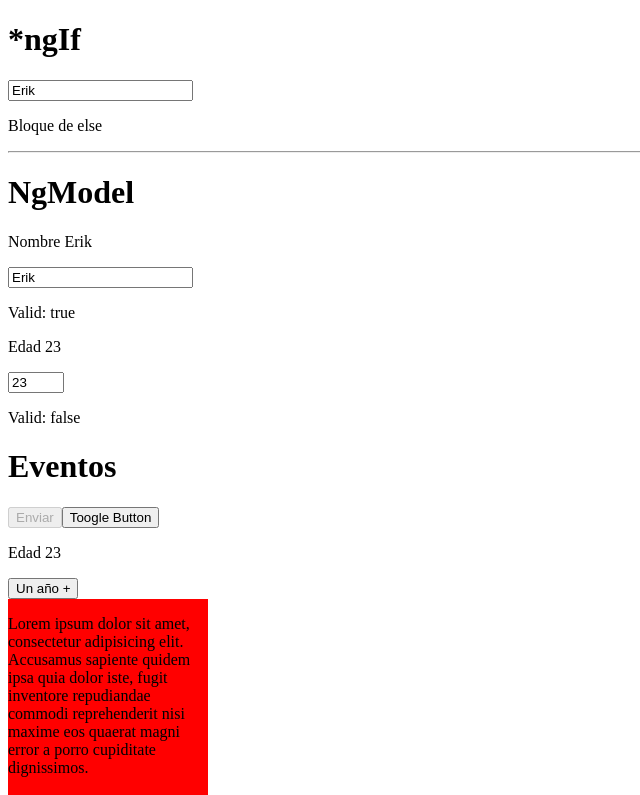
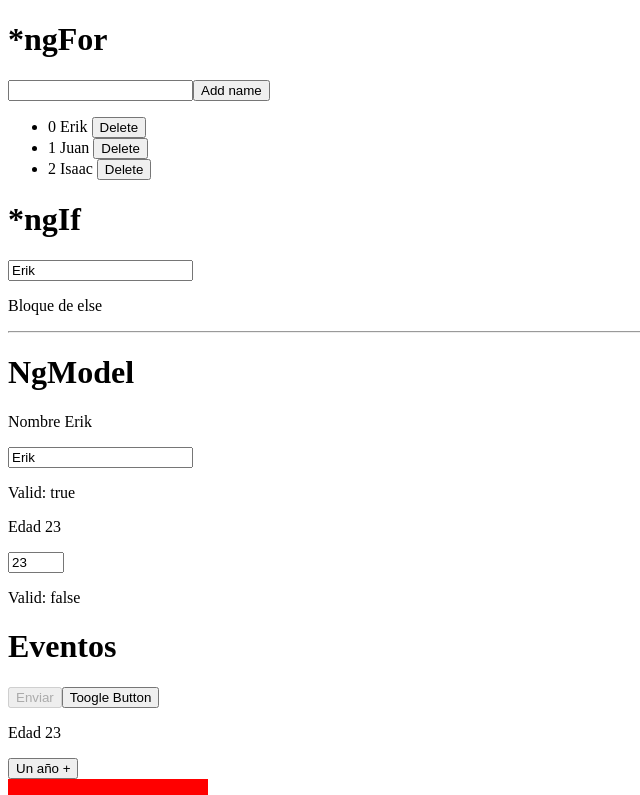
Before and after one commit to erikmya/Curso_angular, an Angular app in the folder my-store/: page / in a window 1280 px wide. Shown: the top 795 px of the page, without its empty margins (0-640 px from the left). Built offline with nearby package versions, Linux system fonts and the light colour scheme.

Commit message:
Clase 12 ngFor

```diff
--- a/my-store/src/app/app.component.html
+++ b/my-store/src/app/app.component.html
@@ -1,3 +1,13 @@
+<h1>*ngFor</h1>
+<input type="text" required [(ngModel)]="newName"/>
+<button (click)="addName()">Add name</button>
+<ul>
+  <li *ngIf="names.length === 0">No hay nombres</li>
+  <li *ngFor="let name of names; index as i">
+    {{i}} {{ name }}
+    <button (click)="deleteName(i)">Delete</button>
+  </li>
+</ul>
 <h1>*ngIf</h1>
 <input type="text" required [(ngModel)]="person.name"/>
 <p *ngIf="person.name === 'erik'">Soy Erik!</p>
--- a/my-store/src/app/app.component.ts
+++ b/my-store/src/app/app.component.ts
@@ -16,6 +16,8 @@
     age: 23,
     avatar: 'https://www.pngitem.com/pimgs/m/78-786293_1240-x-1240-0-avatar-profile-icon-png.png'
   }
+  names: string[] = ['Erik', 'Juan', 'Isaac'];
+  newName = '';
 
 
   toggleButton() {
@@ -35,4 +37,13 @@
     const element = event.target as HTMLInputElement;
     this.person.name = element.value;
   }
+
+  addName() {
+    this.names.push(this.newName);
+    this.newName = '';
+  }
+
+  deleteName(index: number) {
+    this.names.splice(index, 1);
+  }
 }
```
